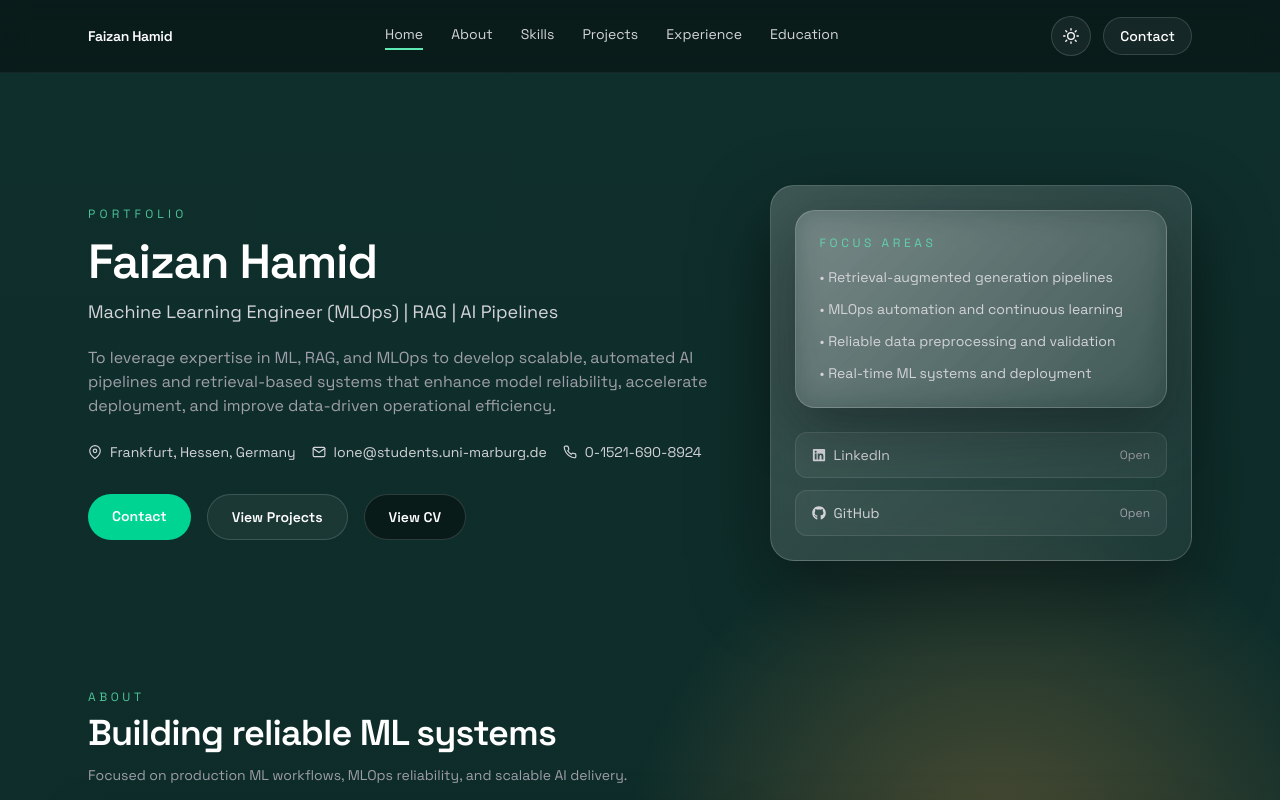
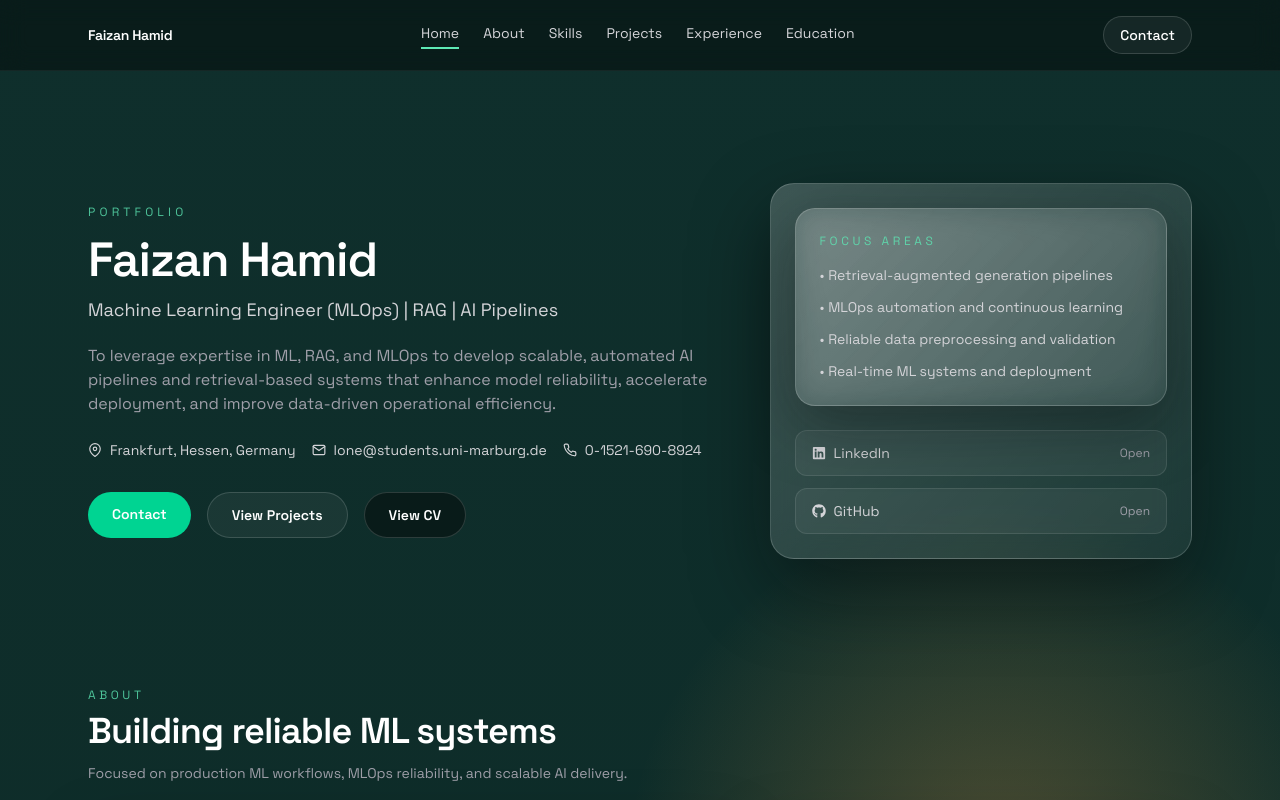
Before and after one commit to saffronhamid/portfolio-website, a Next.js app: page / in a window 1280 px wide. Shown: the top 800 px of the page. Built offline with nearby package versions, Linux system fonts and the light colour scheme.

Commit message:
done evreything

```diff
--- a/app/components/Navbar.tsx
+++ b/app/components/Navbar.tsx
@@ -1,7 +1,6 @@
 "use client";
 
-import { useEffect, useMemo, useState } from "react";
-import { FiMoon, FiSun } from "react-icons/fi";
+import { useMemo } from "react";
 
 type NavItem = {
   id: string;
@@ -16,29 +15,9 @@ export default function Navbar({
   activeId: string;
 }) {
   const renderedItems = useMemo(() => items, [items]);
-  const [theme, setTheme] = useState<"dark" | "light">("dark");
-
-  useEffect(() => {
-    const stored = window.localStorage.getItem("theme");
-    if (stored === "light" || stored === "dark") {
-      setTheme(stored);
-      document.documentElement.setAttribute("data-theme", stored);
-      return;
-    }
-    setTheme("dark");
-    document.documentElement.setAttribute("data-theme", "dark");
-  }, []);
-
-  const toggleTheme = () => {
-    const nextTheme = theme === "dark" ? "light" : "dark";
-    setTheme(nextTheme);
-    document.documentElement.setAttribute("data-theme", nextTheme);
-    window.localStorage.setItem("theme", nextTheme);
-  };
-
   return (
     <header className="sticky top-0 z-50 border-b border-white/5 bg-black/40 backdrop-blur-md">
-      <div className="mx-auto flex max-w-6xl items-center justify-between gap-6 px-4 py-4 sm:px-6">
+      <div className="mx-auto flex max-w-6xl flex-col items-start gap-4 px-4 py-4 sm:flex-row sm:items-center sm:justify-between sm:gap-6 sm:px-6">
         <a
           href="#home"
           className="text-sm font-semibold tracking-tight text-white focus-visible:outline-none focus-visible:ring-2 focus-visible:ring-emerald-300"
@@ -47,7 +26,7 @@ export default function Navbar({
         </a>
         <nav
           aria-label="Primary"
-          className="flex flex-wrap items-center gap-5 text-sm text-zinc-300 md:gap-7"
+          className="flex w-full flex-wrap items-center gap-4 text-sm text-zinc-300 sm:w-auto sm:gap-6"
         >
           {renderedItems.map((item) => {
             const isActive = activeId === item.id;
@@ -69,18 +48,10 @@ export default function Navbar({
             );
           })}
         </nav>
-        <div className="flex items-center gap-3">
-          <button
-            type="button"
-            onClick={toggleTheme}
-            aria-label="Toggle light and dark mode"
-            className="inline-flex h-10 w-10 items-center justify-center rounded-full border border-white/15 bg-white/5 text-white transition hover:bg-white/10 focus-visible:outline-none focus-visible:ring-2 focus-visible:ring-emerald-300"
-          >
-            {theme === "dark" ? <FiSun /> : <FiMoon />}
-          </button>
+        <div className="flex w-full items-center gap-3 sm:w-auto">
           <a
             href="#contact"
-            className="hidden rounded-full border border-white/15 bg-white/5 px-4 py-2 text-sm font-medium text-white transition hover:bg-white/10 focus-visible:outline-none focus-visible:ring-2 focus-visible:ring-emerald-300 md:inline-flex"
+            className="inline-flex w-full justify-center rounded-full border border-white/15 bg-white/5 px-4 py-2 text-sm font-medium text-white transition hover:bg-white/10 focus-visible:outline-none focus-visible:ring-2 focus-visible:ring-emerald-300 sm:w-auto"
           >
             Contact
           </a>
--- a/app/globals.css
+++ b/app/globals.css
@@ -8,17 +8,6 @@
   --muted: #b7c7c3;
   --accent: #f6a54a;
   --accent-2: #74c7b8;
-  --border: rgba(255, 255, 255, 0.18);
-}
-
-html[data-theme="light"] {
-  --background: #0b1530;
-  --foreground: #eaf0ff;
-  --surface: #111f3d;
-  --surface-strong: #15264a;
-  --muted: #9aa9c5;
-  --accent: #4f8bff;
-  --accent-2: #7ab4ff;
   --border: rgba(255, 255, 255, 0.18);
 }
 
@@ -60,20 +49,6 @@ body {
   transition: background 0.3s ease, color 0.3s ease;
 }
 
-html[data-theme="light"] body {
-  background: radial-gradient(
-      680px circle at 78% 20%,
-      rgba(79, 139, 255, 0.28),
-      transparent 55%
-    ),
-    radial-gradient(
-      640px circle at 10% 85%,
-      rgba(122, 180, 255, 0.18),
-      transparent 60%
-    ),
-    linear-gradient(180deg, #0b1530 0%, #0a1226 100%);
-}
-
 a {
   color: inherit;
   text-decoration: none;
@@ -85,55 +60,6 @@ input:focus-visible,
 textarea:focus-visible {
   outline: 2px solid var(--accent);
   outline-offset: 2px;
-}
-
-html[data-theme="light"] .text-white {
-  color: var(--foreground) !important;
-}
-
-html[data-theme="light"] .text-zinc-300 {
-  color: #3f4b49 !important;
-}
-
-html[data-theme="light"] .text-zinc-400 {
-  color: #55605e !important;
-}
-
-html[data-theme="light"] .text-zinc-500 {
-  color: #66706f !important;
-}
-
-html[data-theme="light"] .text-emerald-300\/80 {
-  color: rgba(79, 139, 255, 0.85) !important;
-}
-
-html[data-theme="light"] .bg-black\/40 {
-  background-color: rgba(255, 255, 255, 0.7) !important;
-}
-
-html[data-theme="light"] .bg-white\/5 {
-  background-color: rgba(15, 23, 20, 0.04) !important;
-}
-
-html[data-theme="light"] .border-white\/5 {
-  border-color: rgba(17, 24, 39, 0.08) !important;
-}
-
-html[data-theme="light"] .border-white\/10 {
-  border-color: rgba(17, 24, 39, 0.12) !important;
-}
-
-html[data-theme="light"] .border-white\/15 {
-  border-color: rgba(17, 24, 39, 0.16) !important;
-}
-
-html[data-theme="light"] .border-white\/20 {
-  border-color: rgba(17, 24, 39, 0.2) !important;
-}
-
-html[data-theme="light"] .glass-card,
-html[data-theme="light"] .glass-card-strong {
-  box-shadow: 0 20px 60px rgba(24, 24, 24, 0.12);
 }
 
 ::selection {
```
